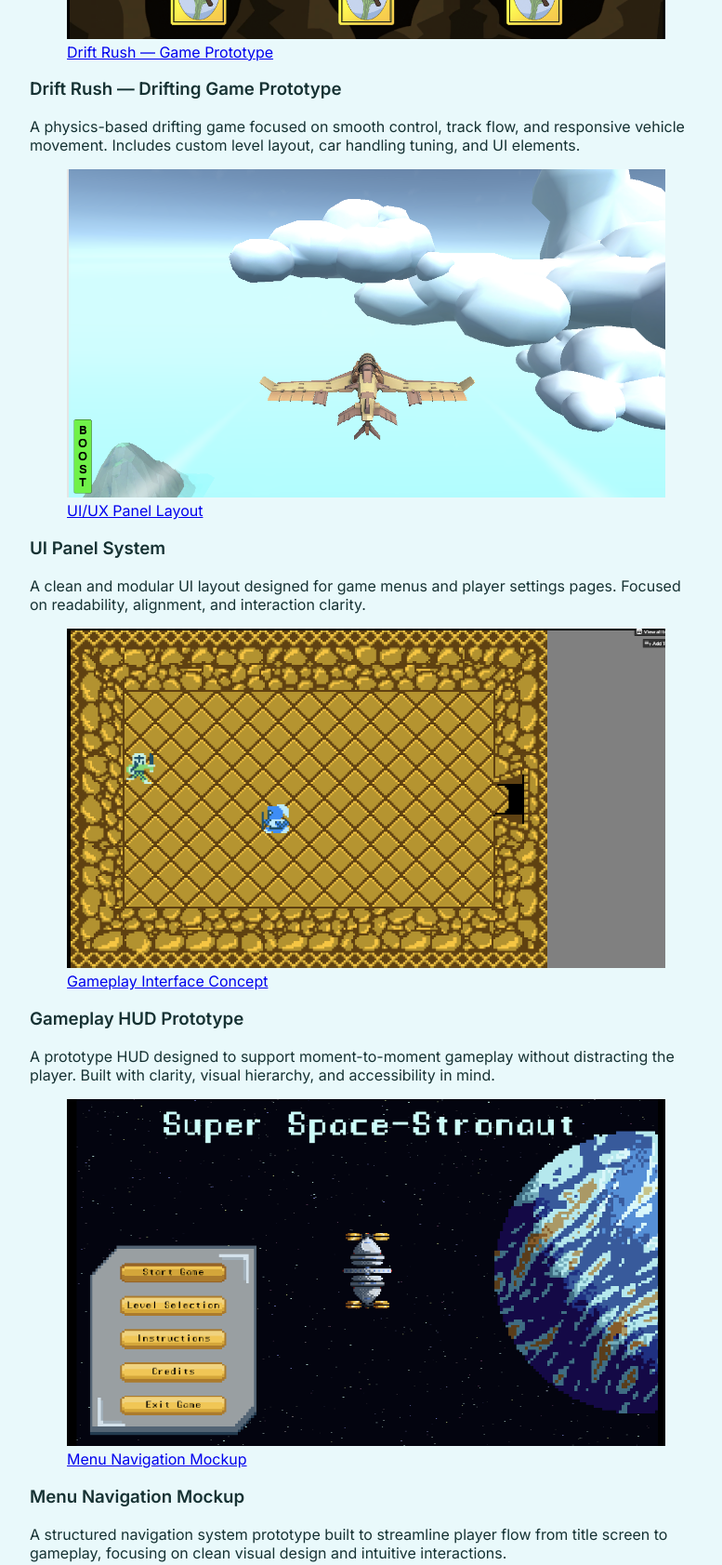
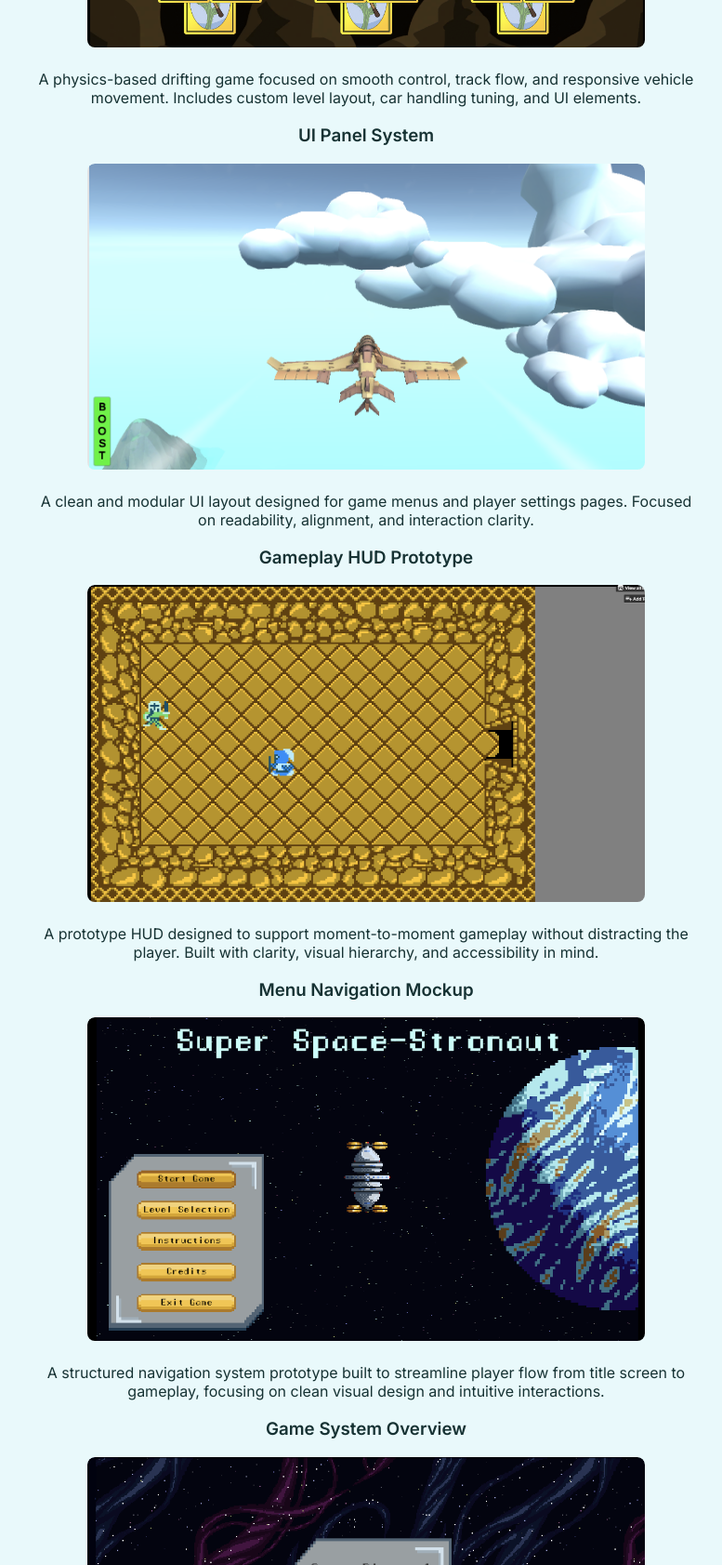
Before and after one commit to CoopDog1122/Final_Project, a plain HTML site: page Portfolio.html in a window 1280 px wide. Shown: the part 700-2383 px from the top of the page at 93% size, without its empty margins (246-1023 px from the left). Drawn offline with nearby package versions, Linux system fonts and the light colour scheme.

Commit message:
portfolio

```diff
--- a/Portfolio.html
+++ b/Portfolio.html
@@ -31,62 +31,52 @@
     <section class="projects-grid" aria-label="Projects">
 
       <!-- DRIFTING GAME PROJECT -->
-      <article class="project" aria-labelledby="driftgame-title">
-        <a href="https://YOUR-LINK-HERE.com" target="_blank">
-          <figure>
-            <img src="Screenshot 2025-12-06 151618.png" alt="Drifting Game Prototype Screenshot" style="width:100%; height:auto;">
-            <figcaption>Drift Rush — Game Prototype</figcaption>
-          </figure>
+      <article class="project" aria-labelledby="driftgame-title" style="text-align:center;">
+        <h3 id="driftgame-title">Drift Rush — Drifting Game Prototype</h3>
+        <a href="https://YOUR-LINK-HERE.com" target="_blank" style="display:inline-block; position:relative; overflow:hidden; border-radius:8px;">
+          <span style="position:absolute; bottom:0; left:0; right:0; background:rgba(0,0,0,0.6); color:white; padding:8px; font-size:18px; opacity:0; text-align:center; transition:opacity 0.3s;">Click Here</span>
+          <img src="Screenshot 2025-12-06 151618.png" alt="Drifting Game Prototype Screenshot" style="width:100%; max-width:600px; border-radius:8px; transition:transform 0.3s;">
         </a>
-        <h3 id="driftgame-title">Drift Rush — Drifting Game Prototype</h3>
         <p>A physics-based drifting game focused on smooth control, track flow, and responsive vehicle movement. Includes custom level layout, car handling tuning, and UI elements.</p>
       </article>
 
       <!-- PROJECT 2 -->
-      <article class="project" aria-labelledby="proj2-title">
-        <a href="https://YOUR-LINK-HERE.com" target="_blank">
-          <figure>
-            <img src="Screenshot 2025-12-06 151656.png" alt="Project Screenshot 2" style="width:100%; height:auto;">
-            <figcaption>UI/UX Panel Layout</figcaption>
-          </figure>
+      <article class="project" aria-labelledby="proj2-title" style="text-align:center;">
+        <h3 id="proj2-title">UI Panel System</h3>
+        <a href="https://YOUR-LINK-HERE.com" target="_blank" style="display:inline-block; position:relative; overflow:hidden; border-radius:8px;">
+          <span style="position:absolute; bottom:0; left:0; right:0; background:rgba(0,0,0,0.6); color:white; padding:8px; font-size:18px; opacity:0; text-align:center; transition:opacity 0.3s;">Click Here</span>
+          <img src="Screenshot 2025-12-06 151656.png" alt="Project Screenshot 2" style="width:100%; max-width:600px; border-radius:8px; transition:transform 0.3s;">
         </a>
-        <h3 id="proj2-title">UI Panel System</h3>
         <p>A clean and modular UI layout designed for game menus and player settings pages. Focused on readability, alignment, and interaction clarity.</p>
       </article>
 
       <!-- PROJECT 3 -->
-      <article class="project" aria-labelledby="proj3-title">
-        <a href="https://YOUR-LINK-HERE.com" target="_blank">
-          <figure>
-            <img src="Screenshot 2025-12-06 151743.png" alt="Project Screenshot 3" style="width:100%; height:auto;">
-            <figcaption>Gameplay Interface Concept</figcaption>
-          </figure>
+      <article class="project" aria-labelledby="proj3-title" style="text-align:center;">
+        <h3 id="proj3-title">Gameplay HUD Prototype</h3>
+        <a href="https://YOUR-LINK-HERE.com" target="_blank" style="display:inline-block; position:relative; overflow:hidden; border-radius:8px;">
+          <span style="position:absolute; bottom:0; left:0; right:0; background:rgba(0,0,0,0.6); color:white; padding:8px; font-size:18px; opacity:0; text-align:center; transition:opacity 0.3s;">Click Here</span>
+          <img src="Screenshot 2025-12-06 151743.png" alt="Project Screenshot 3" style="width:100%; max-width:600px; border-radius:8px; transition:transform 0.3s;">
         </a>
-        <h3 id="proj3-title">Gameplay HUD Prototype</h3>
         <p>A prototype HUD designed to support moment-to-moment gameplay without distracting the player. Built with clarity, visual hierarchy, and accessibility in mind.</p>
       </article>
 
       <!-- PROJECT 4 -->
-      <article class="project" aria-labelledby="proj4-title">
-        <a href="https://YOUR-LINK-HERE.com" target="_blank">
-          <figure>
-            <img src="Screenshot 2025-12-06 151911.png" alt="Project Screenshot 4" style="width:100%; height:auto;">
-            <figcaption>Menu Navigation Mockup</figcaption>
-          </figure>
+      <article class="project" aria-labelledby="proj4-title" style="text-align:center;">
+        <h3 id="proj4-title">Menu Navigation Mockup</h3>
+        <a href="https://YOUR-LINK-HERE.com" target="_blank" style="display:inline-block; position:relative; overflow:hidden; border-radius:8px;">
+          <span style="position:absolute; bottom:0; left:0; right:0; background:rgba(0,0,0,0.6); color:white; padding:8px; font-size:18px; opacity:0; text-align:center; transition:opacity 0.3s;">Click Here</span>
+          <img src="Screenshot 2025-12-06 151911.png" alt="Project Screenshot 4" style="width:100%; max-width:600px; border-radius:8px; transition:transform 0.3s;">
         </a>
-        <h3 id="proj4-title">Menu Navigation Mockup</h3>
         <p>A structured navigation system prototype built to streamline player flow from title screen to gameplay, focusing on clean visual design and intuitive interactions.</p>
       </article>
 
       <!-- PROJECT 5 -->
-      <article class="project" aria-labelledby="proj5-title">
-        <a href="https://YOUR-LINK-HERE.com" target="_blank">
-          <figure>
-            <img src="Screenshot 2025-12-06 152041.png" alt="Project Screenshot 5" style="width:100%; height:auto;">
-            <figcaption>System Structure Overview</figcaption>
-          </figure>
+      <article class="project" aria-labelledby="proj5-title" style="text-align:center;">
+        <h3 id="proj5-title">Game System Overview</h3>
+        <a href="https://YOUR-LINK-HERE.com" target="_blank" style="display:inline-block; position:relative; overflow:hidden; border-radius:8px;">
+          <span style="position:absolute; bottom:0; left:0; right:0; background:rgba(0,0,0,0.6); color:white; padding:8px; font-size:18px; opacity:0; text-align:center; transition:opacity 0.3s;">Click Here</span>
+          <img src="Screenshot 2025-12-06 152041.png" alt="Project Screenshot 5" style="width:100%; max-width:600px; border-radius:8px; transition:transform 0.3s;">
         </a>
-        <h3 id="proj5-title">Game System Overview</h3>
         <p>A breakdown of gameplay systems, showing interaction flow, player mechanics, and UI feedback loops used in early development prototypes.</p>
       </article>
 
```
